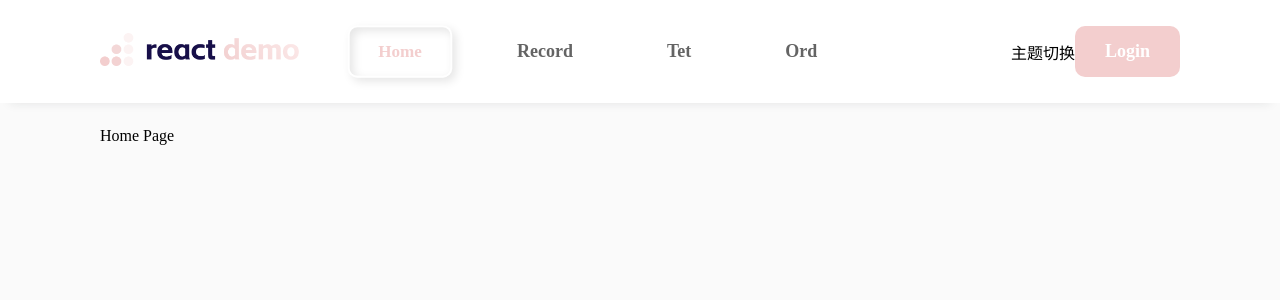
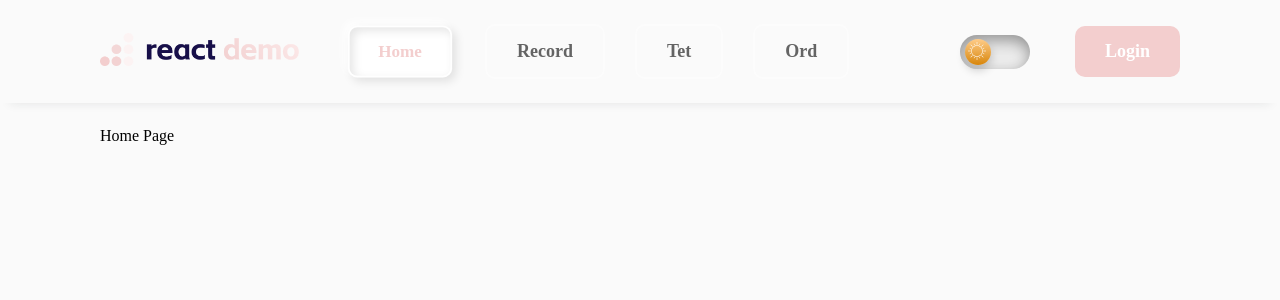
Before and after one commit to Lillian-Yo/vite-react-demo, a React (Vite) app: page /home in a window 1280 px wide. Shown: the top 300 px of the page. Built offline with nearby package versions, Linux system fonts and the light colour scheme.

Commit message:
240323 新增toogle组件并完善切换主题功能

```diff
--- a/src/components/NavBar/NavBar.jsx
+++ b/src/components/NavBar/NavBar.jsx
@@ -2,26 +2,13 @@ import React from "react";
 import { NavLink, Link } from 'react-router-dom';
 
 import logo from '@/assets/images/logo.png';
+import ThemeToogle from '@/components/ThemeToogle/ThemeToogle'
 
 import './NavBar.scss'
 
 class NavBar extends React.Component {
     render() {
         // let historyState = window.location.pathname; 获取当前路由地址
-
-        function changeTheme() {
-
-            const classList = document.documentElement.classList;
-            console.log(classList, '----classList')
-            if (classList.value) {
-                document.documentElement.classList.remove('dark');
-                return;
-            }
-            document.documentElement.classList.add('dark');
-        }
-
-
-
         return (
             <div className="home-nav flex-al just-bt">
                 <div className="home-nav-lt flex-al">
@@ -46,7 +33,7 @@ class NavBar extends React.Component {
                     </div>
                 </div>
                 <div className="home-nav-rt flex-al">
-                    <div onClick={changeTheme}>主题切换</div>
+                    <ThemeToogle></ThemeToogle>
                     <div className="login-btn">Login</div>
                 </div>
             </div>
--- a/src/components/NavBar/NavBar.scss
+++ b/src/components/NavBar/NavBar.scss
@@ -1,8 +1,8 @@
 .home-nav {
-    box-shadow: rgba(33, 35, 38, 0.1) 0px 10px 10px -10px;
+    box-shadow: var(--theme-navBoxShodow);
     margin-bottom: 24px;
     padding: 24px 100px;
-    background: #fff;
+    background: var(--theme-bgColor);
 
     &-lt {
         .logo {
@@ -39,6 +39,7 @@
             .active,
             &-item:hover {
                 color: #F3CECE !important;
+                background: #fff;
             }
 
             a:visited {
@@ -56,6 +57,7 @@
             background: #F3CECE;
             border-radius: 10px;
             cursor: pointer;
+            margin-left: 45px;
         }
 
         .login-btn:hover,
--- /dev/null
+++ b/src/components/ThemeToogle/ThemeToogle.jsx
@@ -0,0 +1,68 @@
+import React from "react";
+
+import './ThemeToogle.scss'
+
+class ThemeToogle extends React.Component {
+    render() {
+        // 获取输入框的值
+        function handleGetInputValue(e) {
+            let isDark = e.target.checked
+            console.log(isDark,444)
+            // 切换主题
+            if(isDark) {
+                document.documentElement.classList.add('dark');
+                document.documentElement.classList.remove('light');
+            } else {
+                document.documentElement.classList.remove('dark');
+                document.documentElement.classList.add('light');
+            }
+        }
+
+        return (
+            <>
+                <input type="checkbox" id="darkmode-toggle"
+                    onChange={handleGetInputValue}
+                />
+                <label htmlFor="darkmode-toggle">
+                    <svg version="1.1" className="sun" xmlns="http://www.w3.org/2000/svg" xmlnsXlink="http://www.w3.org/1999/xlink" x="0px" y="0px" viewBox="0 0 496 496" xmlSpace="preserve">
+
+                        <rect x="152.994" y="58.921" transform="matrix(0.3827 0.9239 -0.9239 0.3827 168.6176 -118.5145)" width="40.001" height="16" />
+                        <rect x="46.9" y="164.979" transform="matrix(0.9239 0.3827 -0.3827 0.9239 71.29 -12.4346)" width="40.001" height="16" />
+                        <rect x="46.947" y="315.048" transform="matrix(0.9239 -0.3827 0.3827 0.9239 -118.531 50.2116)" width="40.001" height="16" />
+
+                        <rect x="164.966" y="409.112" transform="matrix(-0.9238 -0.3828 0.3828 -0.9238 168.4872 891.7491)" width="16" height="39.999" />
+
+                        <rect x="303.031" y="421.036" transform="matrix(-0.3827 -0.9239 0.9239 -0.3827 50.2758 891.6655)" width="40.001" height="16" />
+
+                        <rect x="409.088" y="315.018" transform="matrix(-0.9239 -0.3827 0.3827 -0.9239 701.898 785.6559)" width="40.001" height="16" />
+
+                        <rect x="409.054" y="165.011" transform="matrix(-0.9239 0.3827 -0.3827 -0.9239 891.6585 168.6574)" width="40.001" height="16" />
+                        <rect x="315.001" y="46.895" transform="matrix(0.9238 0.3828 -0.3828 0.9238 50.212 -118.5529)" width="16" height="39.999" />
+                        <path d="M248,88c-88.224,0-160,71.776-160,160s71.776,160,160,160s160-71.776,160-160S336.224,88,248,88z M248,392
+                                c-79.4,0-144-64.6-144-144s64.6-144,144-144s144,64.6,144,144S327.4,392,248,392z" />
+                        <rect x="240" width="16" height="72" />
+                        <rect x="62.097" y="90.096" transform="matrix(0.7071 0.7071 -0.7071 0.7071 98.0963 -40.6334)" width="71.999" height="16" />
+                        <rect y="240" width="72" height="16" />
+
+                        <rect x="90.091" y="361.915" transform="matrix(-0.7071 -0.7071 0.7071 -0.7071 -113.9157 748.643)" width="16" height="71.999" />
+                        <rect x="240" y="424" width="16" height="72" />
+
+                        <rect x="361.881" y="389.915" transform="matrix(-0.7071 -0.7071 0.7071 -0.7071 397.8562 960.6281)" width="71.999" height="16" />
+                        <rect x="424" y="240" width="72" height="16" />
+                        <rect x="389.911" y="62.091" transform="matrix(0.7071 0.7071 -0.7071 0.7071 185.9067 -252.6357)" width="16" height="71.999" />
+                    </svg>
+                    <svg version="1.1" className="moon" xmlns="http://www.w3.org/2000/svg" xmlnsXlink="http://www.w3.org/1999/xlink" x="0px" y="0px" viewBox="0 0 49.739 49.739" xmlSpace="preserve">
+                        <path d="M25.068,48.889c-9.173,0-18.017-5.06-22.396-13.804C-3.373,23.008,1.164,8.467,13.003,1.979l2.061-1.129l-0.615,2.268
+                    c-1.479,5.459-0.899,11.25,1.633,16.306c2.75,5.493,7.476,9.587,13.305,11.526c5.831,1.939,12.065,1.492,17.559-1.258v0
+                    c0.25-0.125,0.492-0.258,0.734-0.391l2.061-1.13l-0.585,2.252c-1.863,6.873-6.577,12.639-12.933,15.822
+                    C32.639,48.039,28.825,48.888,25.068,48.889z M12.002,4.936c-9.413,6.428-12.756,18.837-7.54,29.253
+                    c5.678,11.34,19.522,15.945,30.864,10.268c5.154-2.582,9.136-7.012,11.181-12.357c-5.632,2.427-11.882,2.702-17.752,0.748
+                    c-6.337-2.108-11.473-6.557-14.463-12.528C11.899,15.541,11.11,10.16,12.002,4.936z" />
+                    </svg>
+                </label>
+            </>
+        )
+    }
+}
+
+export default ThemeToogle
--- /dev/null
+++ b/src/components/ThemeToogle/ThemeToogle.scss
@@ -0,0 +1,81 @@
+body {
+	margin: 0;
+	width: 100vw;
+	height: 100vh;
+	display: flex;
+	flex-direction: column;
+	align-items: center;
+	justify-content: center;
+}
+
+label {
+	width: 70px;
+	height: 34px;
+	position: relative;
+	display: block;
+	background: #ebebeb;
+	border-radius: 200px;
+	box-shadow: inset 0px 5px 15px rgba(0, 0, 0, 0.4),
+		inset 0px -5px 15px rgba(255, 255, 255, 0.4);
+	cursor: pointer;
+	transition: 0.3s;
+	&:after {
+		content: "";
+		width: 26px;
+		height: 26px;
+		position: absolute;
+		top: 4px;
+		left: 5px;
+		background: linear-gradient(180deg, #ffcc89, #d8860b);
+		border-radius: 180px;
+		box-shadow: 0px 5px 10px rgba(0, 0, 0, 0.2);
+		transition: 0.3s;
+	}
+	svg {
+		position: absolute;
+		width: 18px;
+		top: 7px;
+		z-index: 100;
+		&.sun {
+			left: 8px;
+			fill: #fff;
+			transition: 0.3s;
+		}
+		&.moon {
+			left: 45px;
+			fill: #7e7e7e;
+			display: none;
+			transition: 0.3s;
+		}
+	}
+}
+
+input {
+	width: 0;
+	height: 0;
+	visibility: hidden;
+	&:checked + label {
+		background: #242424;
+		&:after {
+			left: 66px;
+			transform: translateX(-100%);
+			background: linear-gradient(180deg, #777, #3a3a3a);
+		}
+		svg {
+			&.sun {
+				fill: #7e7e7e;
+				display: none;
+			}
+			&.moon {
+				fill: #fff;
+				display: initial;
+			}
+		}
+		+ .background {
+			background: #242424;
+		}
+	}
+	&:active:after {
+		width: 260px;
+	}
+}
--- a/src/index.css
+++ b/src/index.css
@@ -2,12 +2,23 @@
     /*默认白色主题取值*/
     --theme-color: #646464;
     --theme-bgColor: #fafafa;
+    --theme-navBoxShodow: rgba(33, 35, 38, 0.1) 0px 10px 10px -10px;
+}
+
+#root {
+    width: 100%;
+}
+
+/*默认主题对应的变量取值*/
+.light {
+    animation: 2.5s cubic-bezier(.25, 1, .30, 1) circle-to-white;
 }
 
 /*黑色主题对应的变量取值*/
 .dark {
     --theme-color: #fff;
-    --theme-bgColor: #646464;
+    --theme-bgColor: #242424;
+    --theme-navBoxShodow: rgba(255,255,255,0.1) 0px 10px 10px -10px;
     animation: 2.5s cubic-bezier(.25, 1, .30, 1) circle-to-dark;
 }
 
```
